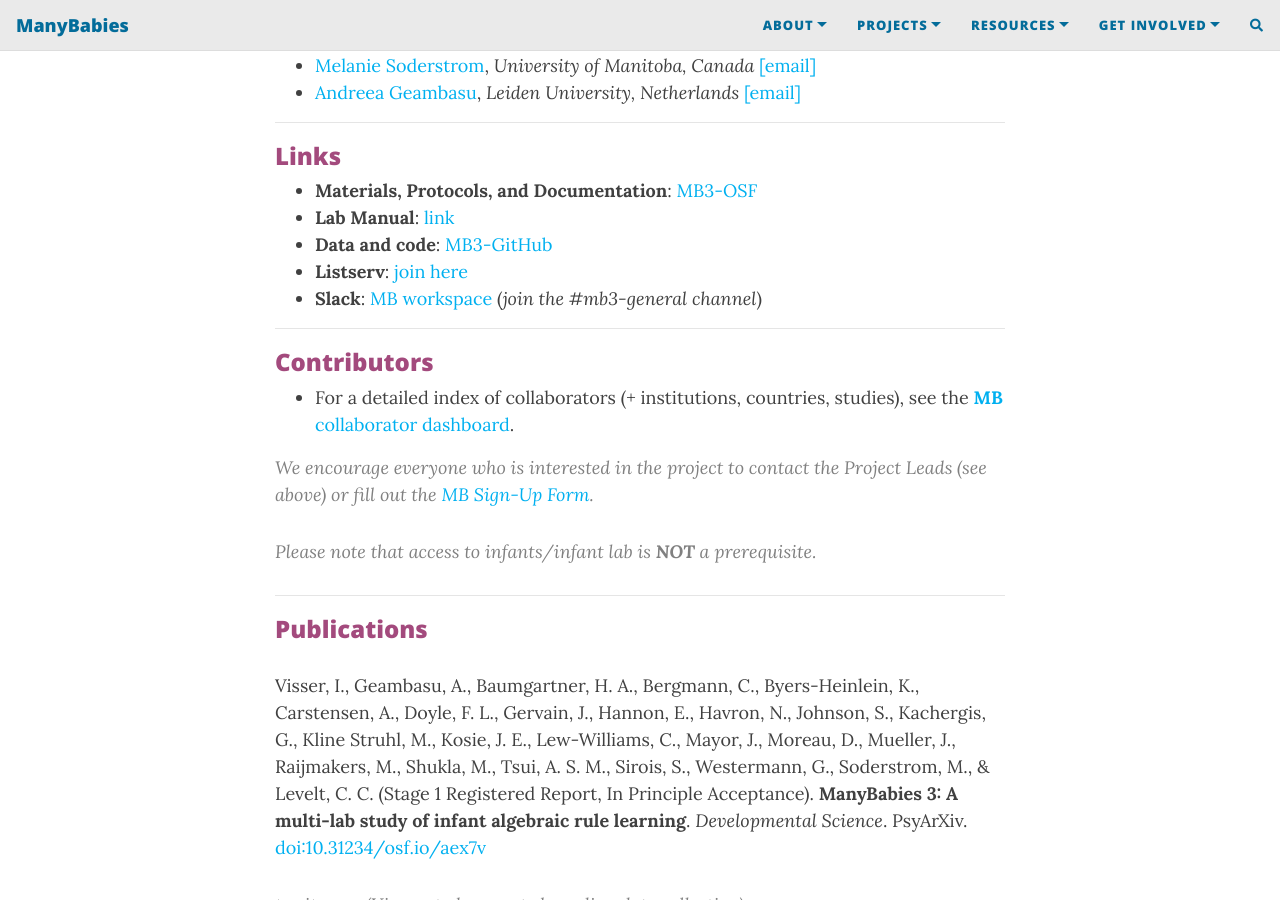
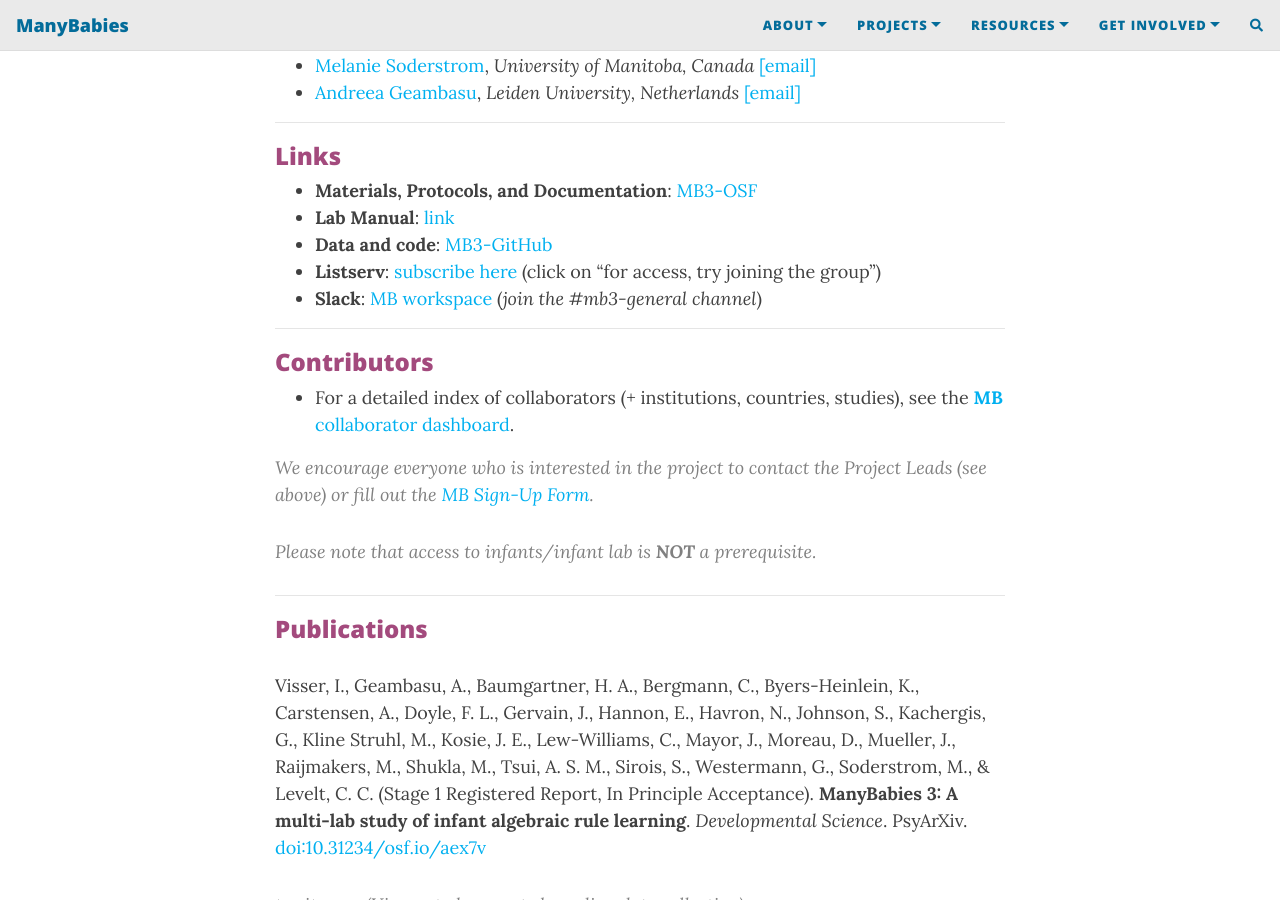
Before and after one commit to manybabies/manybabies.github.io, a Jekyll site: the page built from MB3.md, in a window 1280 px wide and 900 px high, scrolled down 1136 px. Built offline with Jekyll 4.4.1, drawn with Linux system fonts in a browser that asks for light colours; nearby versions of some CDN libraries; comment, search, counter and statistics services are not loaded.

Commit message:
udpate MB3 list

```diff
--- a/MB3.md
+++ b/MB3.md
@@ -27,7 +27,7 @@
 * **Materials, Protocols, and Documentation**: [MB3-OSF](https://osf.io/kqu9v/)
 * **Lab Manual**: [link](https://docs.google.com/document/d/1b-ZaJpbVzvN_fUApXlZkZiT9jxGUYRhHbAC1qOucufo/edit?usp=sharing)
 * **Data and code**: [MB3-GitHub](https://github.com/manybabies/mb3-rules)
-* **Listserv**: [join here](https://mailman.stanford.edu/mailman/listinfo/manybabies3)
+* **Listserv**: [subscribe here](https://groups.google.com/a/manybabies.org/g/mb3-list) (click on “for access, try joining the group”)
 * **Slack**: [MB workspace](https://join.slack.com/t/manybabies/shared_invite/zt-1frvx4ulh-b7ge7X6DY8Yl4HgBW1xBXQ) (*join the #mb3-general channel*)
 
 
```
Also changed, not shown: projects.md (+1 -1 lines).
